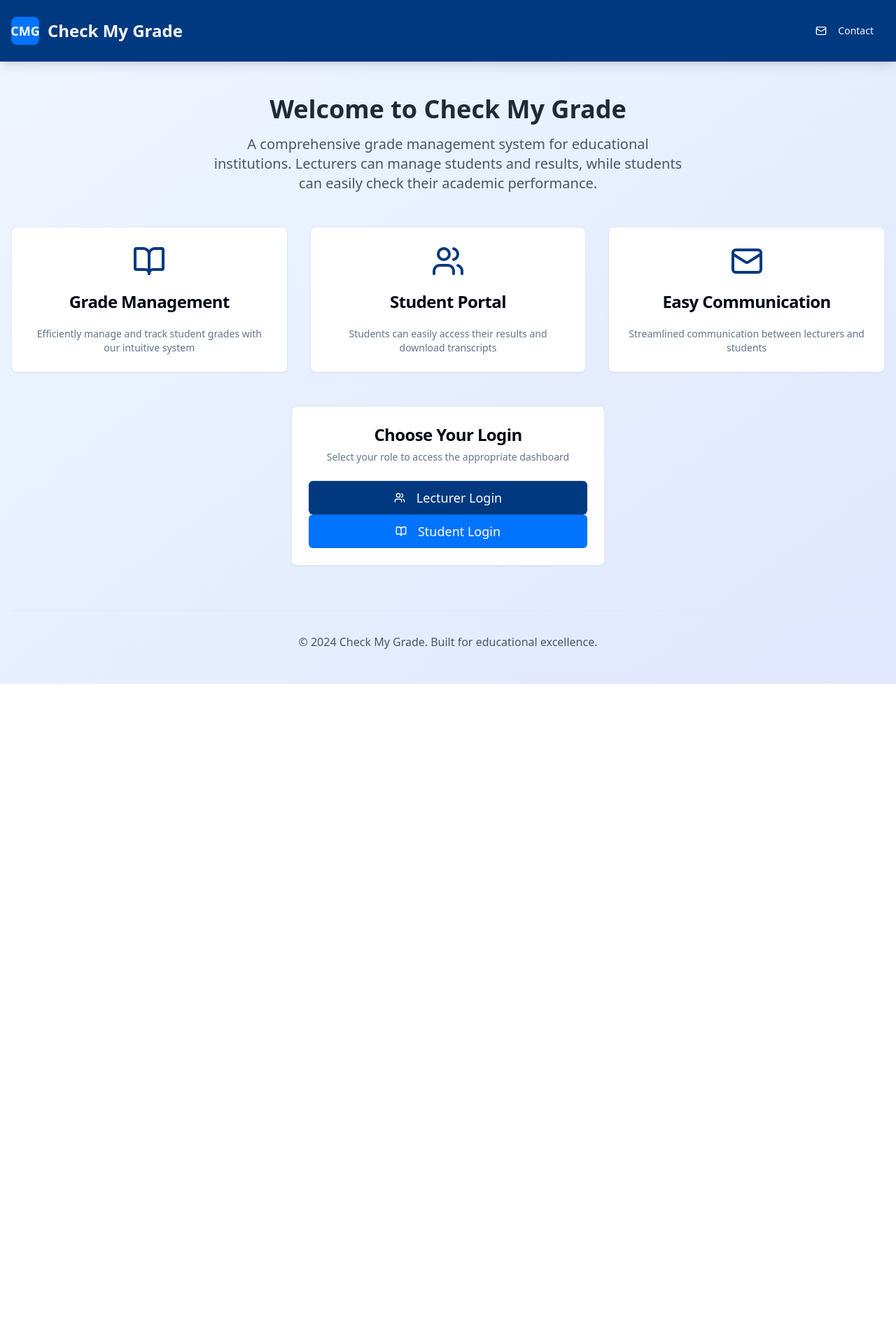
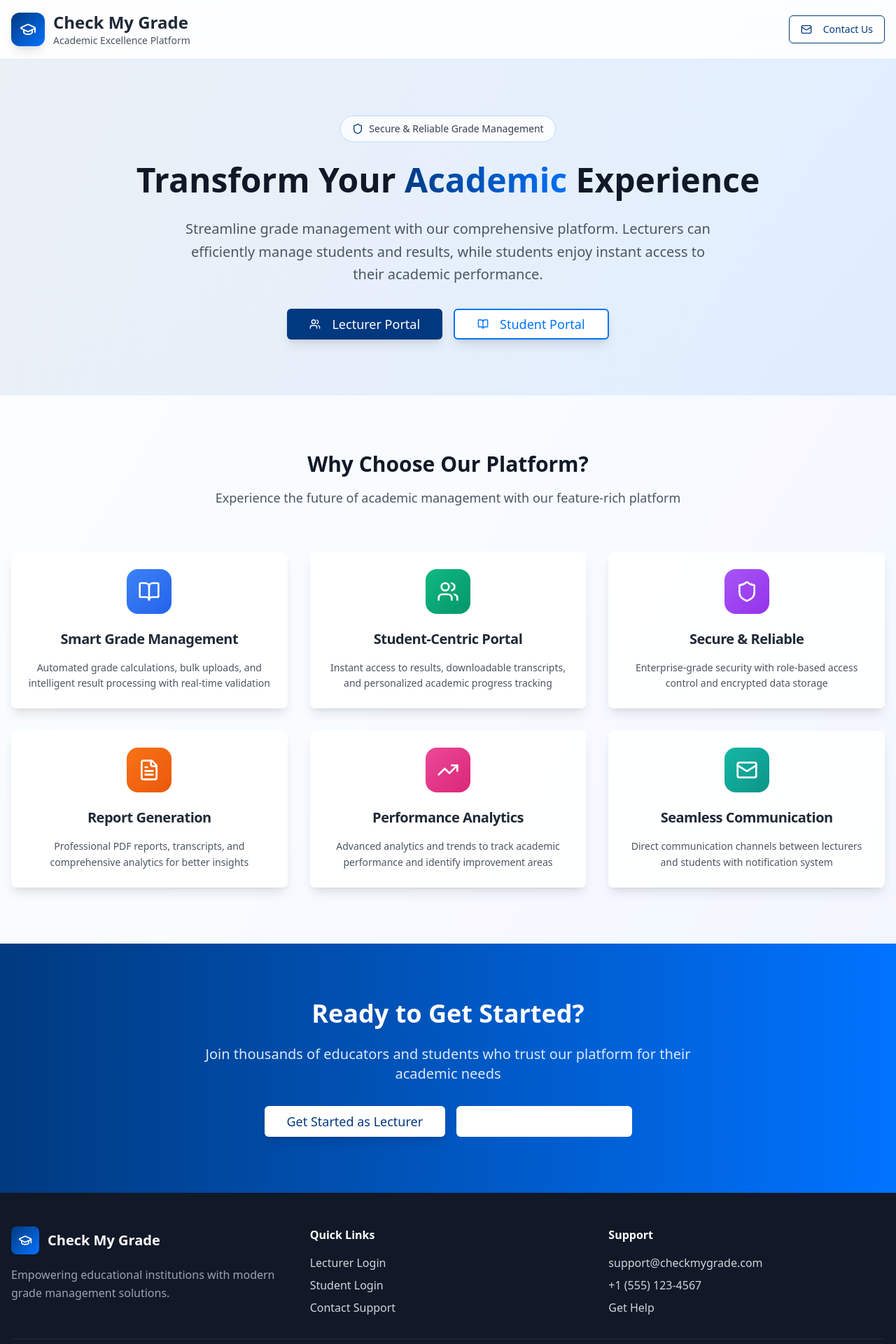
Before and after one commit to Quadria07/campus-grade-view, a React (Vite) app: page / in a window 1280 px wide. Shown: the top 1920 px of the page at 70% size. Before the commit the page ends 977 px from the top, so only its background shows below. Built offline with nearby package versions, Linux system fonts and the light colour scheme.

Commit message:
Refactor: Redesign homepage, prepare for database connection
Redesigned the homepage layout and content. This change sets the stage for integrating database connections in subsequent commits.

```diff
--- a/src/pages/Home.tsx
+++ b/src/pages/Home.tsx
@@ -3,122 +3,237 @@ import React from 'react';
 import { Link } from 'react-router-dom';
 import { Button } from '@/components/ui/button';
 import { Card, CardContent, CardDescription, CardHeader, CardTitle } from '@/components/ui/card';
-import { BookOpen, Users, Mail } from 'lucide-react';
+import { BookOpen, Users, Mail, GraduationCap, Shield, FileText, TrendingUp } from 'lucide-react';
 
 const Home: React.FC = () => {
   return (
-    <div className="min-h-screen bg-gradient-to-br from-blue-50 to-indigo-100">
-      {/* Header */}
-      <header className="bg-primary text-primary-foreground shadow-lg">
-        <div className="container mx-auto px-4 py-6">
+    <div className="min-h-screen bg-gradient-to-br from-slate-50 via-blue-50 to-indigo-100">
+      {/* Navigation Header */}
+      <nav className="bg-white/80 backdrop-blur-md border-b border-blue-100 sticky top-0 z-50">
+        <div className="container mx-auto px-4 py-4">
           <div className="flex items-center justify-between">
             <div className="flex items-center space-x-3">
-              <div className="w-10 h-10 bg-secondary rounded-lg flex items-center justify-center">
-                <span className="font-bold text-white text-lg">CMG</span>
+              <div className="w-12 h-12 bg-gradient-to-br from-primary to-secondary rounded-xl flex items-center justify-center shadow-lg">
+                <GraduationCap className="w-6 h-6 text-white" />
               </div>
-              <h1 className="text-2xl font-bold">Check My Grade</h1>
+              <div>
+                <h1 className="text-2xl font-bold text-gray-800">Check My Grade</h1>
+                <p className="text-sm text-gray-600">Academic Excellence Platform</p>
+              </div>
             </div>
             <Link to="/contact">
-              <Button variant="ghost" className="text-primary-foreground hover:text-primary hover:bg-primary-foreground">
+              <Button variant="outline" className="border-primary text-primary hover:bg-primary hover:text-white">
                 <Mail className="w-4 h-4 mr-2" />
-                Contact
+                Contact Us
               </Button>
             </Link>
           </div>
         </div>
-      </header>
+      </nav>
 
       {/* Hero Section */}
-      <main className="container mx-auto px-4 py-12">
-        <div className="text-center mb-12 animate-fade-in">
-          <h2 className="text-4xl font-bold text-gray-800 mb-4">
-            Welcome to Check My Grade
+      <section className="relative py-20 overflow-hidden">
+        <div className="absolute inset-0 bg-gradient-to-r from-primary/5 to-secondary/5"></div>
+        <div className="container mx-auto px-4 relative">
+          <div className="max-w-4xl mx-auto text-center">
+            <div className="inline-flex items-center bg-white/80 backdrop-blur-sm px-4 py-2 rounded-full border border-blue-200 mb-6">
+              <Shield className="w-4 h-4 text-primary mr-2" />
+              <span className="text-sm font-medium text-gray-700">Secure & Reliable Grade Management</span>
+            </div>
+
+            <h2 className="text-5xl font-bold text-gray-900 mb-6 leading-tight">
+              Transform Your
+              <span className="bg-gradient-to-r from-primary to-secondary bg-clip-text text-transparent"> Academic </span>
+              Experience
             </h2>
-          <p className="text-xl text-gray-600 max-w-2xl mx-auto mb-8">
-            A comprehensive grade management system for educational institutions.
-            Lecturers can manage students and results, while students can easily
-            check their academic performance.
+
+            <p className="text-xl text-gray-600 mb-8 max-w-3xl mx-auto leading-relaxed">
+              Streamline grade management with our comprehensive platform. Lecturers can efficiently manage
+              students and results, while students enjoy instant access to their academic performance.
+            </p>
+
+            <div className="flex flex-col sm:flex-row gap-4 justify-center items-center">
+              <Link to="/lecturer-login">
+                <Button size="lg" className="bg-primary hover:bg-primary/90 text-white px-8 py-4 text-lg shadow-lg hover:shadow-xl transition-all">
+                  <Users className="w-5 h-5 mr-2" />
+                  Lecturer Portal
+                </Button>
+              </Link>
+              <Link to="/student-login">
+                <Button size="lg" variant="outline" className="border-2 border-secondary text-secondary hover:bg-secondary hover:text-white px-8 py-4 text-lg shadow-lg hover:shadow-xl transition-all">
+                  <BookOpen className="w-5 h-5 mr-2" />
+                  Student Portal
+                </Button>
+              </Link>
+            </div>
+          </div>
+        </div>
+      </section>
+
+      {/* Features Section */}
+      <section className="py-20 bg-white/50 backdrop-blur-sm">
+        <div className="container mx-auto px-4">
+          <div className="text-center mb-16">
+            <h3 className="text-3xl font-bold text-gray-900 mb-4">Why Choose Our Platform?</h3>
+            <p className="text-lg text-gray-600 max-w-2xl mx-auto">
+              Experience the future of academic management with our feature-rich platform
             </p>
           </div>
 
-        {/* Features */}
-        <div className="grid md:grid-cols-3 gap-8 mb-12">
-          <Card className="text-center hover:shadow-lg transition-shadow animate-slide-in">
-            <CardHeader>
-              <BookOpen className="w-12 h-12 text-primary mx-auto mb-4" />
-              <CardTitle>Grade Management</CardTitle>
+          <div className="grid lg:grid-cols-3 md:grid-cols-2 gap-8">
+            <Card className="group hover:shadow-xl transition-all duration-300 border-0 shadow-lg bg-white/80 backdrop-blur-sm">
+              <CardHeader className="text-center pb-4">
+                <div className="w-16 h-16 bg-gradient-to-br from-blue-500 to-blue-600 rounded-2xl flex items-center justify-center mx-auto mb-4 group-hover:scale-110 transition-transform">
+                  <BookOpen className="w-8 h-8 text-white" />
+                </div>
+                <CardTitle className="text-xl text-gray-800">Smart Grade Management</CardTitle>
               </CardHeader>
-            <CardContent>
-              <CardDescription>
-                Efficiently manage and track student grades with our intuitive system
+              <CardContent className="text-center">
+                <CardDescription className="text-gray-600 leading-relaxed">
+                  Automated grade calculations, bulk uploads, and intelligent result processing with real-time validation
                 </CardDescription>
               </CardContent>
             </Card>
 
-          <Card className="text-center hover:shadow-lg transition-shadow animate-slide-in">
-            <CardHeader>
-              <Users className="w-12 h-12 text-primary mx-auto mb-4" />
-              <CardTitle>Student Portal</CardTitle>
+            <Card className="group hover:shadow-xl transition-all duration-300 border-0 shadow-lg bg-white/80 backdrop-blur-sm">
+              <CardHeader className="text-center pb-4">
+                <div className="w-16 h-16 bg-gradient-to-br from-emerald-500 to-emerald-600 rounded-2xl flex items-center justify-center mx-auto mb-4 group-hover:scale-110 transition-transform">
+                  <Users className="w-8 h-8 text-white" />
+                </div>
+                <CardTitle className="text-xl text-gray-800">Student-Centric Portal</CardTitle>
               </CardHeader>
-            <CardContent>
-              <CardDescription>
-                Students can easily access their results and download transcripts
+              <CardContent className="text-center">
+                <CardDescription className="text-gray-600 leading-relaxed">
+                  Instant access to results, downloadable transcripts, and personalized academic progress tracking
                 </CardDescription>
               </CardContent>
             </Card>
 
-          <Card className="text-center hover:shadow-lg transition-shadow animate-slide-in">
-            <CardHeader>
-              <Mail className="w-12 h-12 text-primary mx-auto mb-4" />
-              <CardTitle>Easy Communication</CardTitle>
+            <Card className="group hover:shadow-xl transition-all duration-300 border-0 shadow-lg bg-white/80 backdrop-blur-sm">
+              <CardHeader className="text-center pb-4">
+                <div className="w-16 h-16 bg-gradient-to-br from-purple-500 to-purple-600 rounded-2xl flex items-center justify-center mx-auto mb-4 group-hover:scale-110 transition-transform">
+                  <Shield className="w-8 h-8 text-white" />
+                </div>
+                <CardTitle className="text-xl text-gray-800">Secure & Reliable</CardTitle>
               </CardHeader>
-            <CardContent>
-              <CardDescription>
-                Streamlined communication between lecturers and students
+              <CardContent className="text-center">
+                <CardDescription className="text-gray-600 leading-relaxed">
+                  Enterprise-grade security with role-based access control and encrypted data storage
+                </CardDescription>
+              </CardContent>
+            </Card>
+
+            <Card className="group hover:shadow-xl transition-all duration-300 border-0 shadow-lg bg-white/80 backdrop-blur-sm">
+              <CardHeader className="text-center pb-4">
+                <div className="w-16 h-16 bg-gradient-to-br from-orange-500 to-orange-600 rounded-2xl flex items-center justify-center mx-auto mb-4 group-hover:scale-110 transition-transform">
+                  <FileText className="w-8 h-8 text-white" />
+                </div>
+                <CardTitle className="text-xl text-gray-800">Report Generation</CardTitle>
+              </CardHeader>
+              <CardContent className="text-center">
+                <CardDescription className="text-gray-600 leading-relaxed">
+                  Professional PDF reports, transcripts, and comprehensive analytics for better insights
+                </CardDescription>
+              </CardContent>
+            </Card>
+
+            <Card className="group hover:shadow-xl transition-all duration-300 border-0 shadow-lg bg-white/80 backdrop-blur-sm">
+              <CardHeader className="text-center pb-4">
+                <div className="w-16 h-16 bg-gradient-to-br from-pink-500 to-pink-600 rounded-2xl flex items-center justify-center mx-auto mb-4 group-hover:scale-110 transition-transform">
+                  <TrendingUp className="w-8 h-8 text-white" />
+                </div>
+                <CardTitle className="text-xl text-gray-800">Performance Analytics</CardTitle>
+              </CardHeader>
+              <CardContent className="text-center">
+                <CardDescription className="text-gray-600 leading-relaxed">
+                  Advanced analytics and trends to track academic performance and identify improvement areas
+                </CardDescription>
+              </CardContent>
+            </Card>
+
+            <Card className="group hover:shadow-xl transition-all duration-300 border-0 shadow-lg bg-white/80 backdrop-blur-sm">
+              <CardHeader className="text-center pb-4">
+                <div className="w-16 h-16 bg-gradient-to-br from-teal-500 to-teal-600 rounded-2xl flex items-center justify-center mx-auto mb-4 group-hover:scale-110 transition-transform">
+                  <Mail className="w-8 h-8 text-white" />
+                </div>
+                <CardTitle className="text-xl text-gray-800">Seamless Communication</CardTitle>
+              </CardHeader>
+              <CardContent className="text-center">
+                <CardDescription className="text-gray-600 leading-relaxed">
+                  Direct communication channels between lecturers and students with notification system
                 </CardDescription>
               </CardContent>
             </Card>
           </div>
+        </div>
+      </section>
 
-        {/* Login Options */}
-        <div className="max-w-md mx-auto">
-          <Card className="animate-fade-in">
-            <CardHeader className="text-center">
-              <CardTitle className="text-2xl">Choose Your Login</CardTitle>
-              <CardDescription>
-                Select your role to access the appropriate dashboard
-              </CardDescription>
-            </CardHeader>
-            <CardContent className="space-y-4">
-              <Link to="/lecturer-login" className="w-full">
-                <Button
-                  className="w-full bg-primary hover:bg-primary/90 text-primary-foreground py-6 text-lg"
-                  size="lg"
-                >
-                  <Users className="w-5 h-5 mr-2" />
-                  Lecturer Login
+      {/* CTA Section */}
+      <section className="py-20 bg-gradient-to-r from-primary to-secondary">
+        <div className="container mx-auto px-4 text-center">
+          <div className="max-w-3xl mx-auto">
+            <h3 className="text-4xl font-bold text-white mb-6">Ready to Get Started?</h3>
+            <p className="text-xl text-blue-100 mb-8">
+              Join thousands of educators and students who trust our platform for their academic needs
+            </p>
+            <div className="flex flex-col sm:flex-row gap-4 justify-center">
+              <Link to="/lecturer-login">
+                <Button size="lg" variant="secondary" className="bg-white text-primary hover:bg-gray-100 px-8 py-4 text-lg shadow-lg">
+                  Get Started as Lecturer
                 </Button>
               </Link>
-              <Link to="/student-login" className="w-full">
-                <Button
-                  className="w-full bg-secondary hover:bg-secondary/90 text-white py-6 text-lg"
-                  size="lg"
-                >
-                  <BookOpen className="w-5 h-5 mr-2" />
-                  Student Login
+              <Link to="/student-login">
+                <Button size="lg" variant="outline" className="border-2 border-white text-white hover:bg-white hover:text-primary px-8 py-4 text-lg">
+                  Access Student Portal
                 </Button>
               </Link>
-            </CardContent>
-          </Card>
+            </div>
+          </div>
+        </div>
+      </section>
+
+      {/* Footer */}
+      <footer className="bg-gray-900 text-gray-300 py-12">
+        <div className="container mx-auto px-4">
+          <div className="grid md:grid-cols-3 gap-8">
+            <div>
+              <div className="flex items-center space-x-3 mb-4">
+                <div className="w-10 h-10 bg-gradient-to-br from-primary to-secondary rounded-lg flex items-center justify-center">
+                  <GraduationCap className="w-5 h-5 text-white" />
+                </div>
+                <span className="text-xl font-bold text-white">Check My Grade</span>
+              </div>
+              <p className="text-gray-400 leading-relaxed">
+                Empowering educational institutions with modern grade management solutions.
+              </p>
             </div>
 
-        {/* Footer */}
-        <footer className="text-center mt-16 pt-8 border-t">
-          <p className="text-gray-600">
+            <div>
+              <h4 className="text-white font-semibold mb-4">Quick Links</h4>
+              <ul className="space-y-2">
+                <li><Link to="/lecturer-login" className="hover:text-white transition-colors">Lecturer Login</Link></li>
+                <li><Link to="/student-login" className="hover:text-white transition-colors">Student Login</Link></li>
+                <li><Link to="/contact" className="hover:text-white transition-colors">Contact Support</Link></li>
+              </ul>
+            </div>
+
+            <div>
+              <h4 className="text-white font-semibold mb-4">Support</h4>
+              <ul className="space-y-2">
+                <li><a href="mailto:support@checkmygrade.com" className="hover:text-white transition-colors">support@checkmygrade.com</a></li>
+                <li><span>+1 (555) 123-4567</span></li>
+                <li><Link to="/contact" className="hover:text-white transition-colors">Get Help</Link></li>
+              </ul>
+            </div>
+          </div>
+
+          <div className="border-t border-gray-800 mt-8 pt-8 text-center">
+            <p className="text-gray-400">
               © 2024 Check My Grade. Built for educational excellence.
             </p>
+          </div>
+        </div>
       </footer>
-      </main>
     </div>
   );
 };
```
Lines whose indentation alone changed are shown as unchanged.
